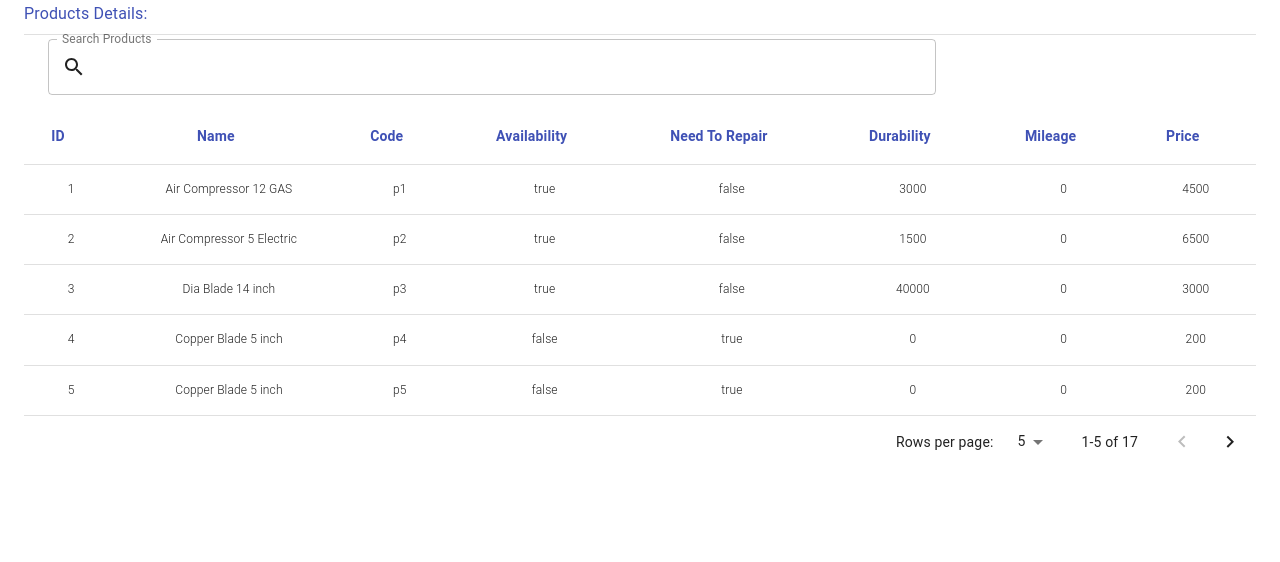
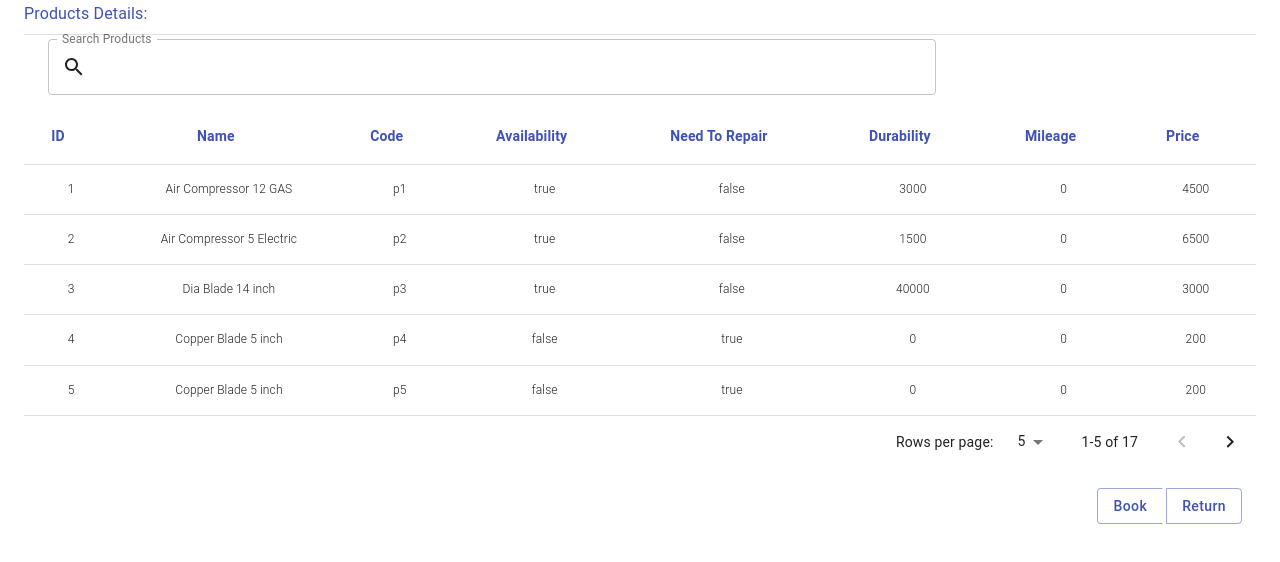
Before and after one commit to stharuma/rentalManagementApp, a React (Create React App) app: page / in a window 1280 px wide. Shown: the top 562 px of the page. Built offline with nearby package versions, Linux system fonts and the light colour scheme.

Commit message:
Added Book and Return buttons

```diff
--- a/src/components/pages/products/rentalProducts.js
+++ b/src/components/pages/products/rentalProducts.js
@@ -1,35 +1,96 @@
-import React, {useState} from 'react';
+import React, { useState } from "react";
 import * as productService from "../../services/productService";
-import RentalProductsDetailsTable from './rentalProductsDetailsTable';
-import { Typography, Grid, Divider, Container } from "@material-ui/core";
-
+import RentalProductsDetailsTable from "./rentalProductsDetailsTable";
+import {
+  Typography,
+  Grid,
+  Divider,
+  Container,
+  makeStyles,
+  ButtonGroup,
+} from "@material-ui/core";
+import Controls from "../../common/Controls";
 
 /**
  * @author
  * @function RentalProducts
  **/
 
+const useStyles = makeStyles((theme) => ({
+  pageContent: {
+    margin: theme.spacing(5),
+    padding: theme.spacing(3),
+  },
+  searchInput: {
+    width: "75%",
+  },
+  newButton: {
+    display: "flex",
+    right: "10px",
+  },
+}));
+
 const RentalProducts = (props) => {
+  const classes = useStyles();
   const [records, setRecords] = useState(productService.getRentalProductData());
+  const [openBookPopup, setOpenBookPopup] = useState(false);
+  const [openReturnPopup, setOpenReturnPopup] = useState(false);
 
-console.log('records ', records)
-  return(
+  return (
     <>
       <Container fixed>
+        <Grid container justify="left" spacing={2}>
           <Grid item xs={12} sm={12} md={12} lg={12} align="left">
-      <Typography gutterBottom variant="subtitle1" align="left" color="primary" fontWeight="fontWeightMedium">
+            <Typography
+              gutterBottom
+              variant="subtitle1"
+              align="left"
+              color="primary"
+              fontWeight="fontWeightMedium"
+            >
               Products Details:
               <br />
             </Typography>
             <Divider />
-      <RentalProductsDetailsTable records={records}/>
-
+            <RentalProductsDetailsTable records={records} />
+          </Grid>
+          <Grid item xs={12} sm={12} md={12} lg={12} align="right">
+            <ButtonGroup
+              color="primary"
+              aria-label="outlined primary button group"
+            >
+              <Controls.Button
+                text="Book"
+                variant="outlined"
+                className={classes.newButton}
+                onClick={() => {
+                  setOpenBookPopup(true);
+                }}
+              />
+              <Controls.Button
+                text="Return"
+                variant="outlined"
+                className={classes.newButton}
+                onClick={() => {
+                  setOpenReturnPopup(true);
+                }}
+              />
+            </ButtonGroup>
+          </Grid>
         </Grid>
       </Container>
+      <Controls.Popup
+        title="Book A Product"
+        openPopup={openBookPopup}
+        setOpenPopup={setOpenBookPopup}
+      ></Controls.Popup>
+      <Controls.Popup
+        title="Return A Product"
+        openPopup={openReturnPopup}
+        setOpenPopup={setOpenReturnPopup}
+      ></Controls.Popup>
+    </>
+  );
+};
 
-    </>
-   )
-
- }
-
-export default RentalProducts
+export default RentalProducts;
```
Lines whose indentation alone changed are shown as unchanged.
